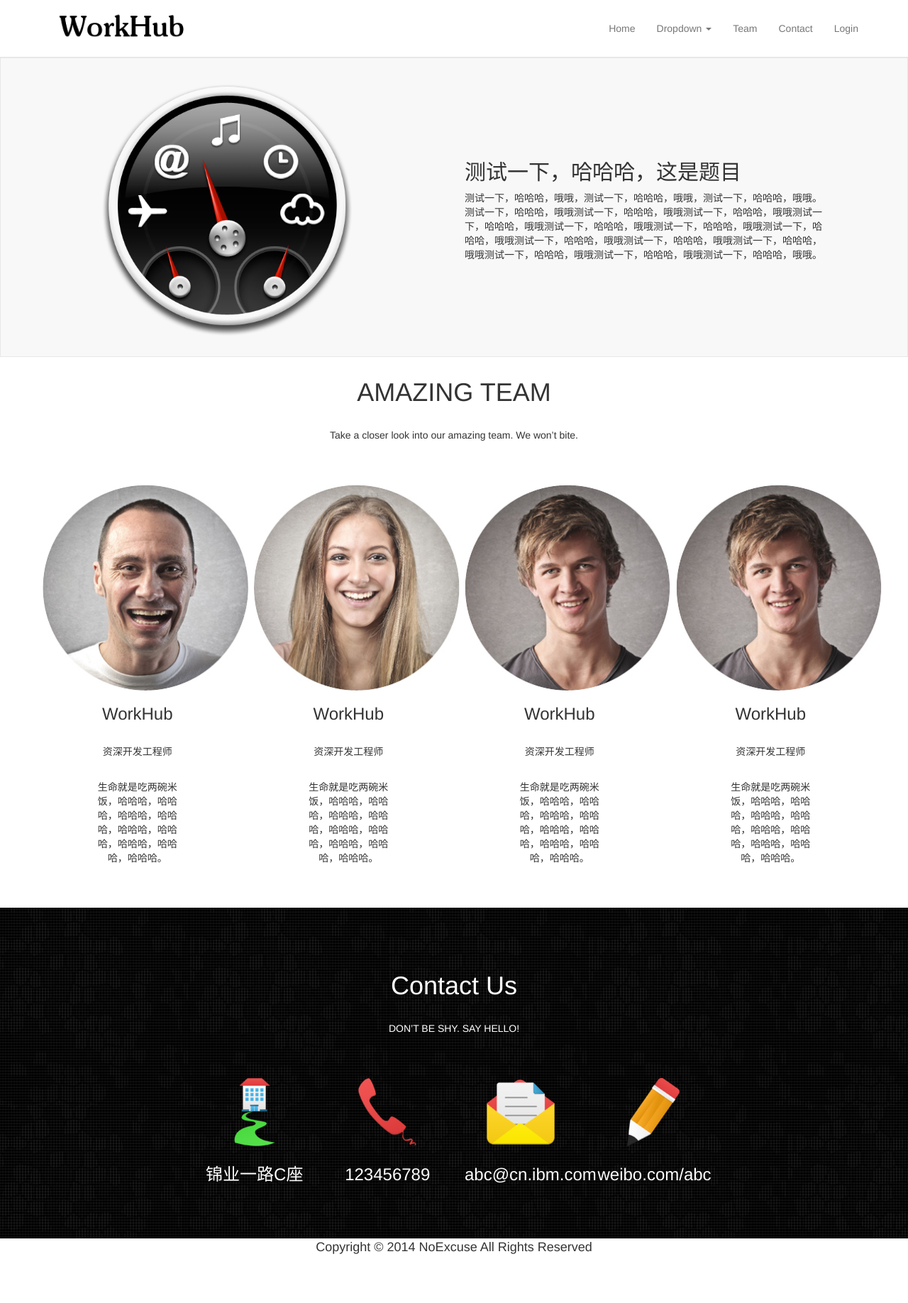
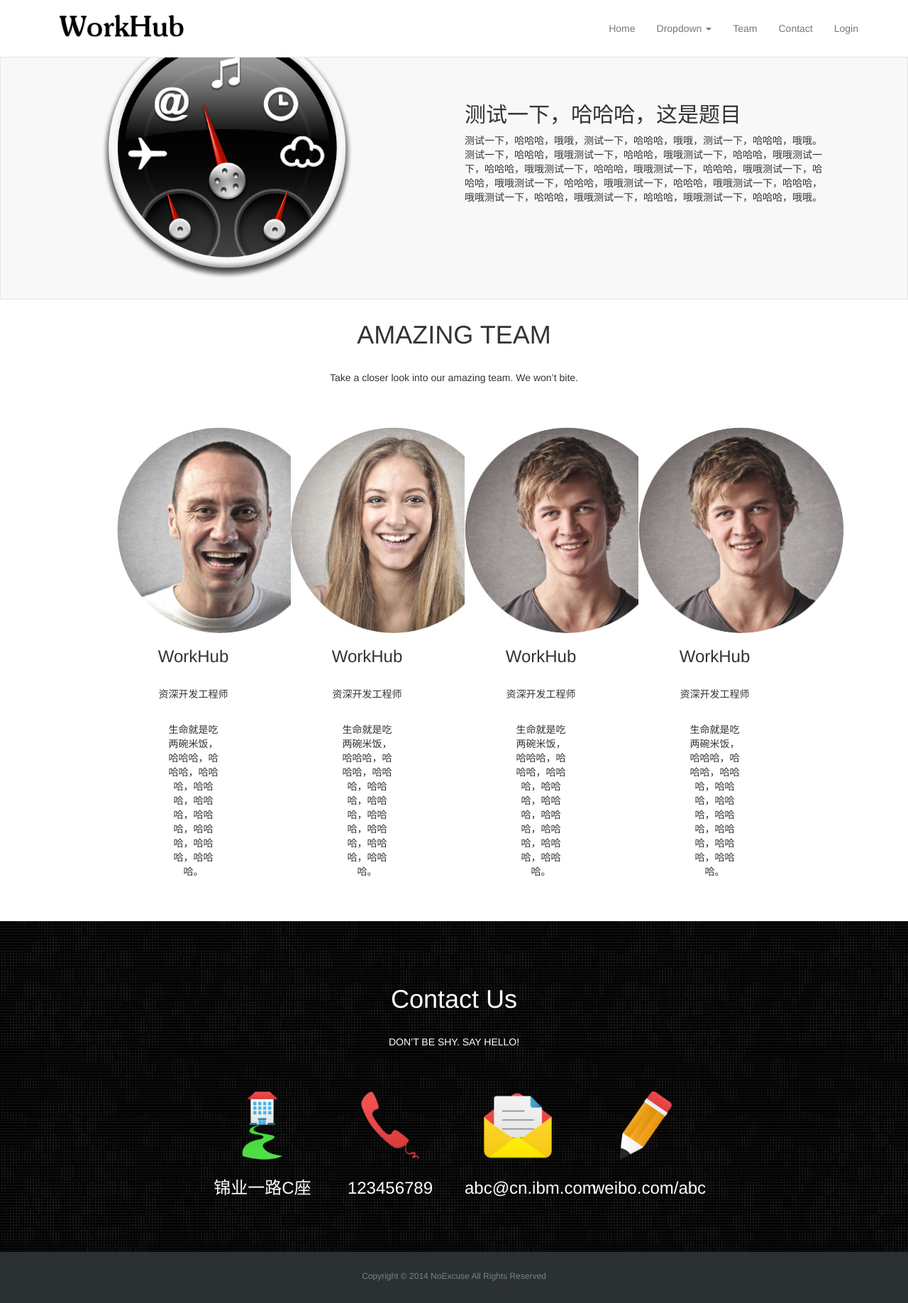
Before and after one commit to aaronisme/workhub, a Python web app: template template/index.html in a window 1280 px wide. Shown: the whole page at 71% size. Before the commit the page ends 1767 px from the top, so only its background shows below. Run offline with Jinja, Linux system fonts and the light colour scheme; the template is opened without the code that fills it, so the values that code supplies are empty.

Commit message:
add new message

```diff
--- a/static/css/index.css
+++ b/static/css/index.css
@@ -22,12 +22,15 @@
     color: #49b5e7;
     background-color: #f8f8f8;
 }
+.row{
+    margin-left: 0;
+    margin-right: 0;
+}
 
 /* add css for navbar*/
 .navbar-nav li a:hover { color: #49b5e7!important; }
 
 .home{
-    margin: 81px 0px 0px 0px;
     background-color: #f8f8f8;
     border: solid 1px #e7e7e7;
 }
@@ -50,7 +53,7 @@
 }
 .team{
     background-color: #fff;
-    padding:0 60px;
+    padding:0 150px;
 }
 .team h1{
     text-align: center;
@@ -93,7 +96,47 @@
     line-height: 40px;
     color:#fff;
 }
+
+.footer{
+height: 72px;
+background-color: #2B3033;
+text-align: center;
+display: -moz-box;
+display: -webkit-box;
+-moz-box-align:center;
+-webkit-box-align:center;
+-moz-box-pack:center;
+-webkit-box-pack:center;
+}
+
+
 .footer p{
-    font-size: 18px;
-    text-align: center;
+font-size: 12px;
+color: #778489;
+height: 20px;
+width: 600px;
+margin: 0 auto;
 }
+
+/*carousel*/
+.carouselStyle{
+ margin: 81px 0px 0px 0px;
+ background-color: #3E4549;
+}
+
+.carousel-inner {
+position: relative;
+width: 60%;
+left: 50%;
+margin-left: -30%;
+overflow: hidden;
+}
+
+.carousel-control.left, .carousel-control.right {
+background-image: none;
+background-repeat: no-repeat;
+}
+
+.carousel-control {
+width: 30%;
+}
```
Also changed, not shown: handler/build.py (+12 -0 lines), url.py (+5 -4 lines).
